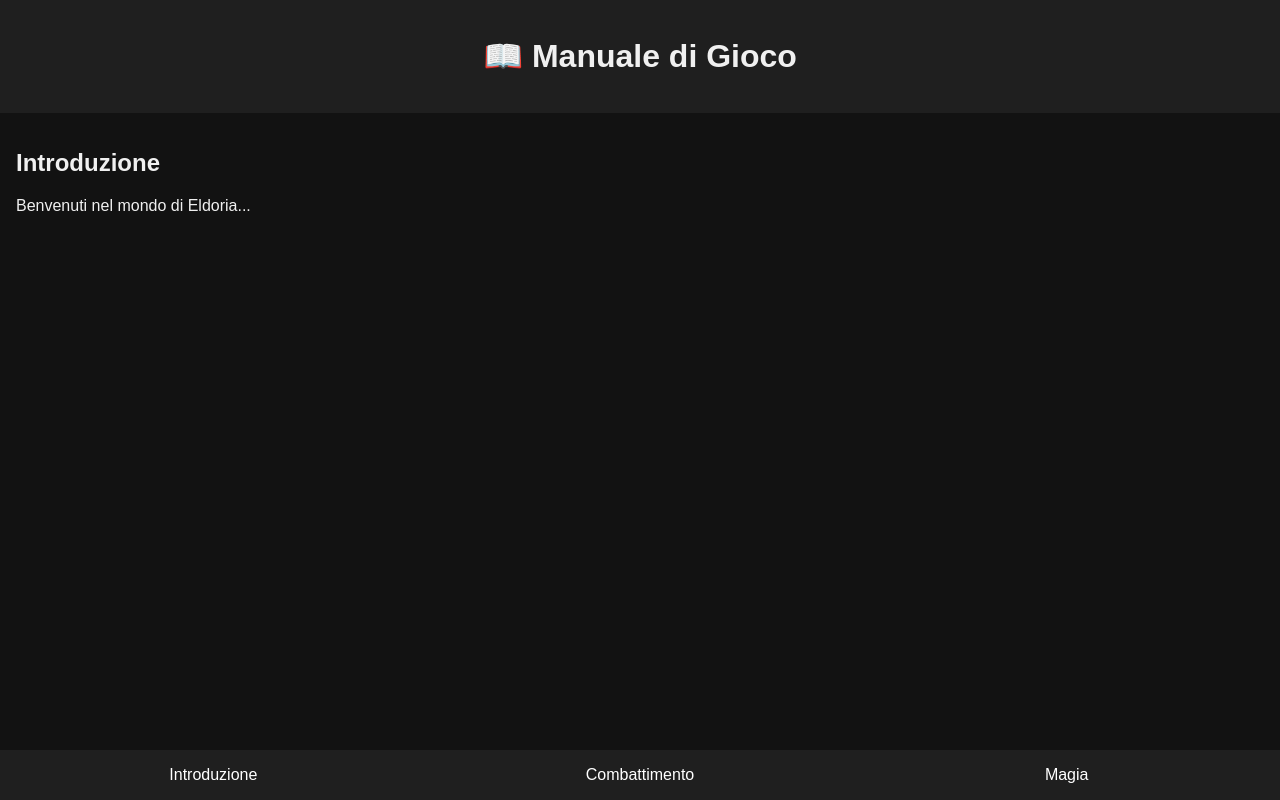
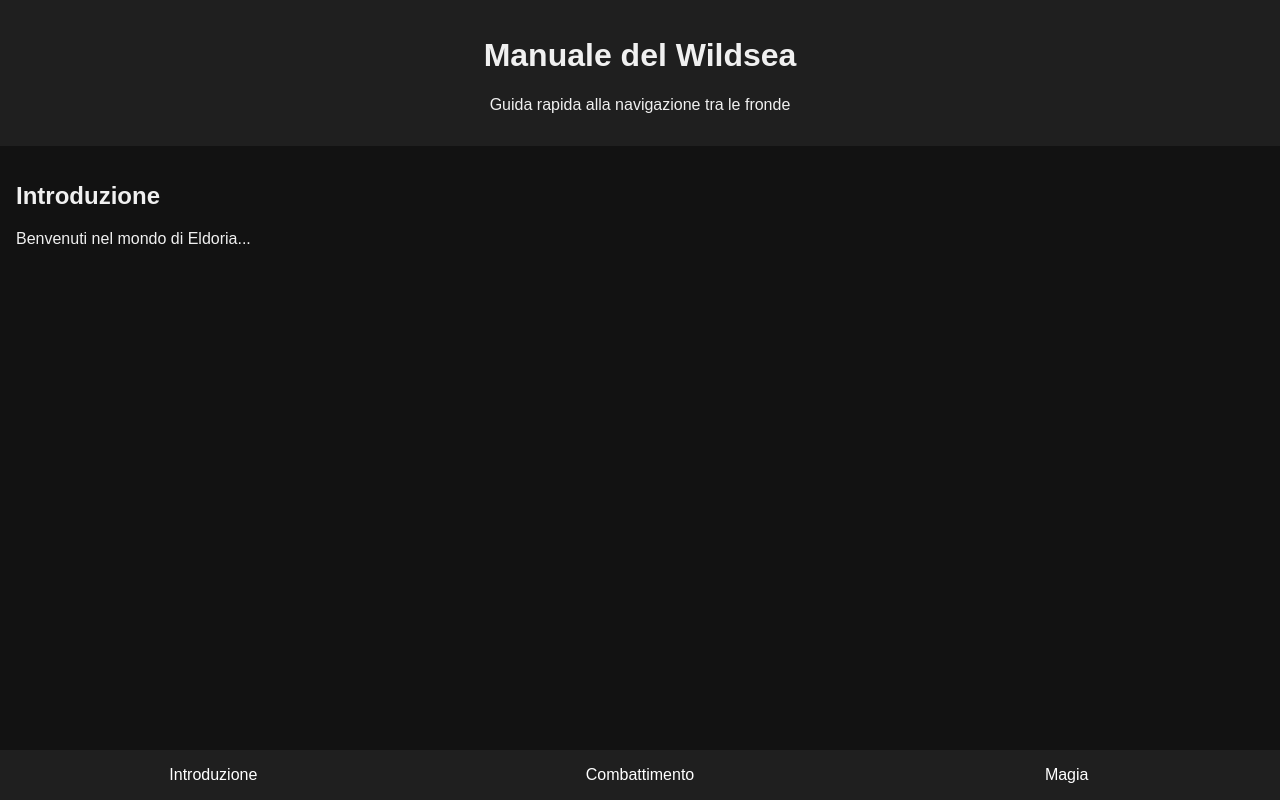
Before and after one commit to Evo-carlo/manuale, a plain HTML site: page index.html in a window 1280 px wide. Drawn offline with Linux system fonts and the light colour scheme.

Commit message:
Update index.html

```diff
--- a/index.html
+++ b/index.html
@@ -3,21 +3,22 @@
 <head>
   <meta charset="UTF-8">
   <meta name="viewport" content="width=device-width, initial-scale=1">
-  <title>Manuale di Gioco</title>
+  <title>Manuale Wildsea</title>
   <link rel="stylesheet" href="style.css">
 </head>
 <body>
 
   <header>
-    <h1>📖 Manuale di Gioco</h1>
+    <h1>Manuale del Wildsea</h1>
+    <p>Guida rapida alla navigazione tra le fronde</p>
   </header>
 
   <main id="contenuto">
-    <!-- Qui comparirà il testo -->
+    <!-- Contenuto dinamico -->
   </main>
 
   <nav id="menu">
-    <!-- Bottoni generati dinamicamente -->
+    <!-- Menu generato via JS -->
   </nav>
 
   <script src="script.js"></script>
```
